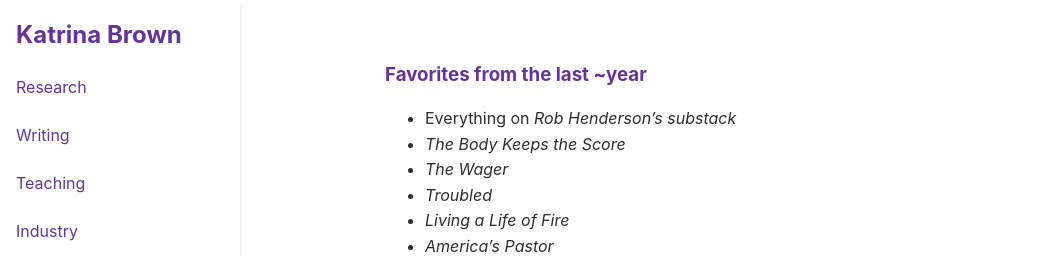
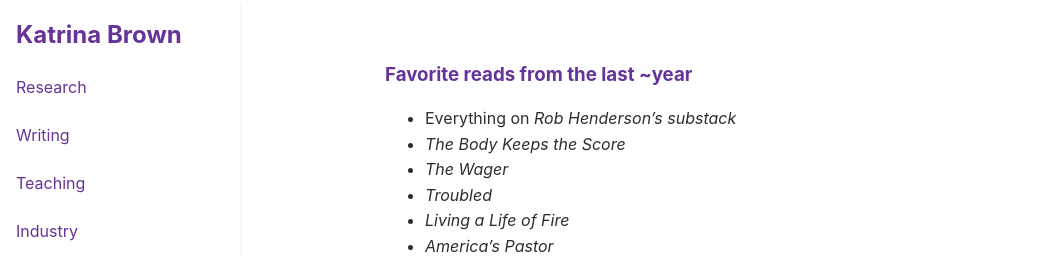
Before and after one commit to brownkat6/katrinarbrown, a Jekyll site: the page built from docs/reading.md, in a window 1280 px wide. Shown: the top 256 px of the page, without its empty margins (0-1052 px from the left). Built offline with Jekyll 4.4.1, drawn with Linux system fonts in a browser that asks for light colours.

Commit message:
update X

```diff
--- a/docs/reading.md
+++ b/docs/reading.md
@@ -3,7 +3,7 @@ layout: default
 title: Reading
 ---
 
-### Favorites from the last ~year
+### Favorite reads from the last ~year
 - Everything on *Rob Henderson's substack*
 - *The Body Keeps the Score*
 - *The Wager*
```
